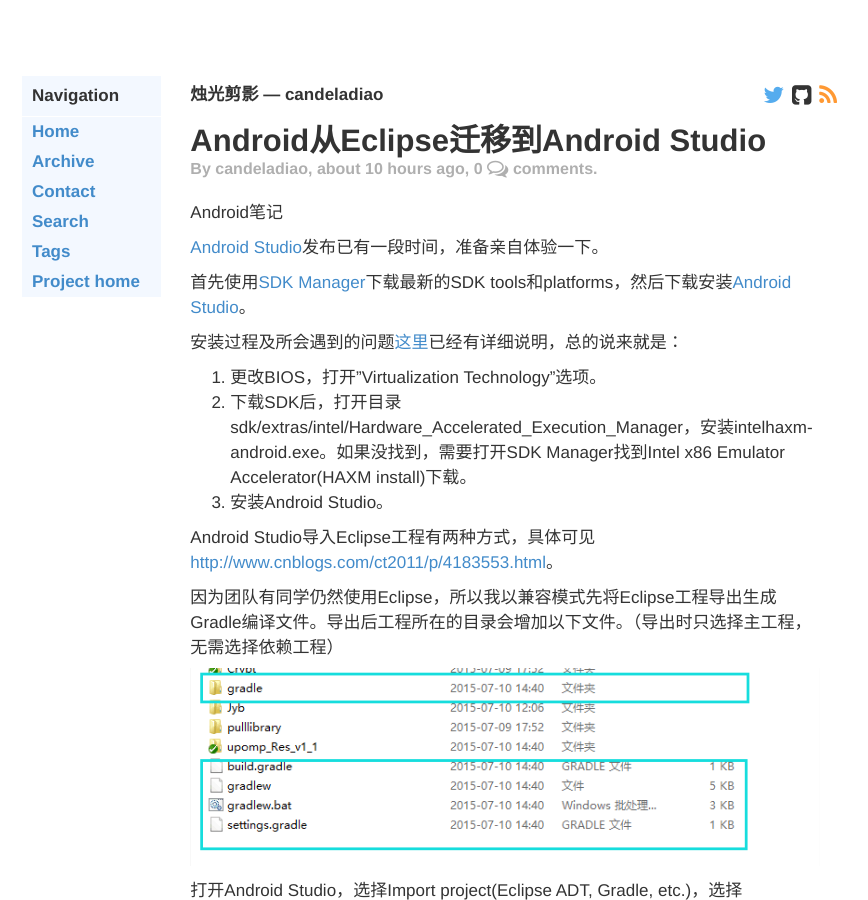
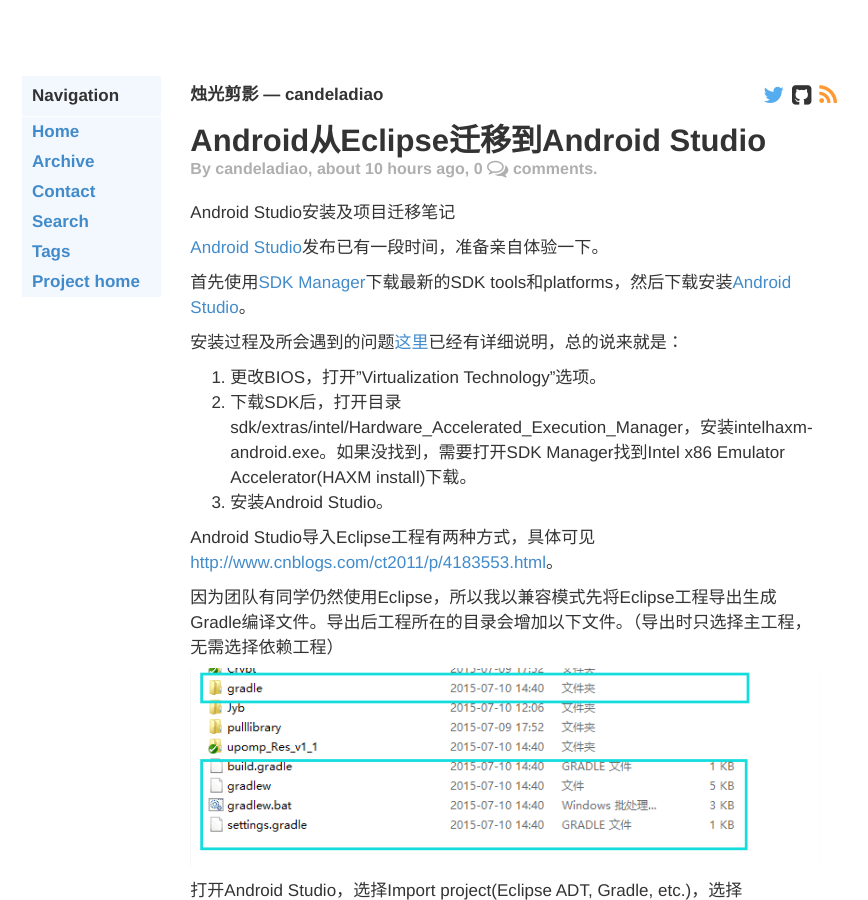
Before and after one commit to candeladiao/candeladiao.github.io, a Jekyll site: the page built from _posts/2015-07-10-Android从Eclipse迁移到Android-Studio.markdown, in a window 1280 px wide and 900 px high. Shown: the whole window, without its empty margins (203-1071 px from the left). Built offline with Jekyll 4.4.1, drawn with Linux system fonts in a browser that asks for light colours; some web fonts are replaced; Markdown is read by kramdown in place of the engine named in the settings; comment, search, counter and statistics services are not loaded.

Commit message:
Android Studio

```diff
--- a/_posts/2015-07-10-Android从Eclipse迁移到Android-Studio.markdown
+++ b/_posts/2015-07-10-Android从Eclipse迁移到Android-Studio.markdown
@@ -5,7 +5,7 @@
 comments: true
 archive: false
 ---
-Android笔记
+Android Studio安装及项目迁移笔记
 
 [Android Studio](https://dl.google.com/dl/android/studio/install/1.2.2.0/android-studio-bundle-141.1980579-windows.exe)发布已有一段时间，准备亲自体验一下。
 
```
